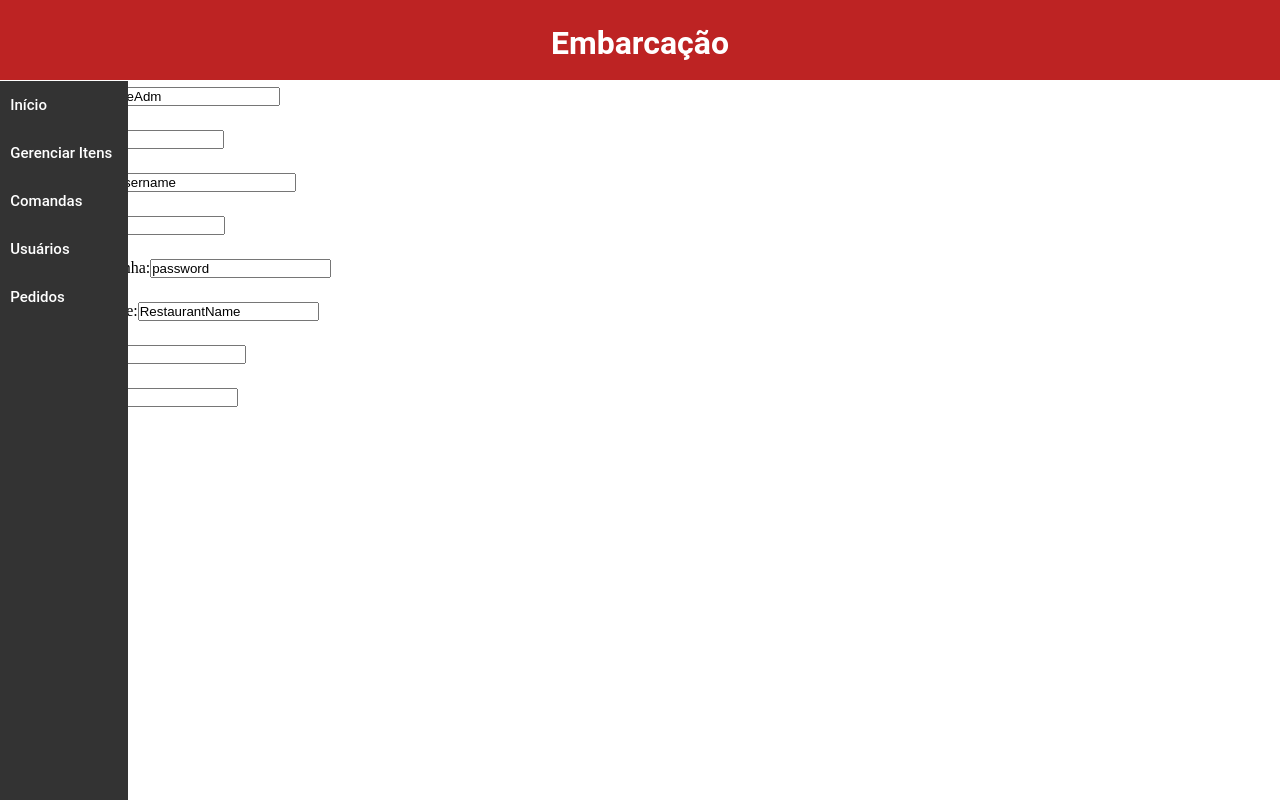
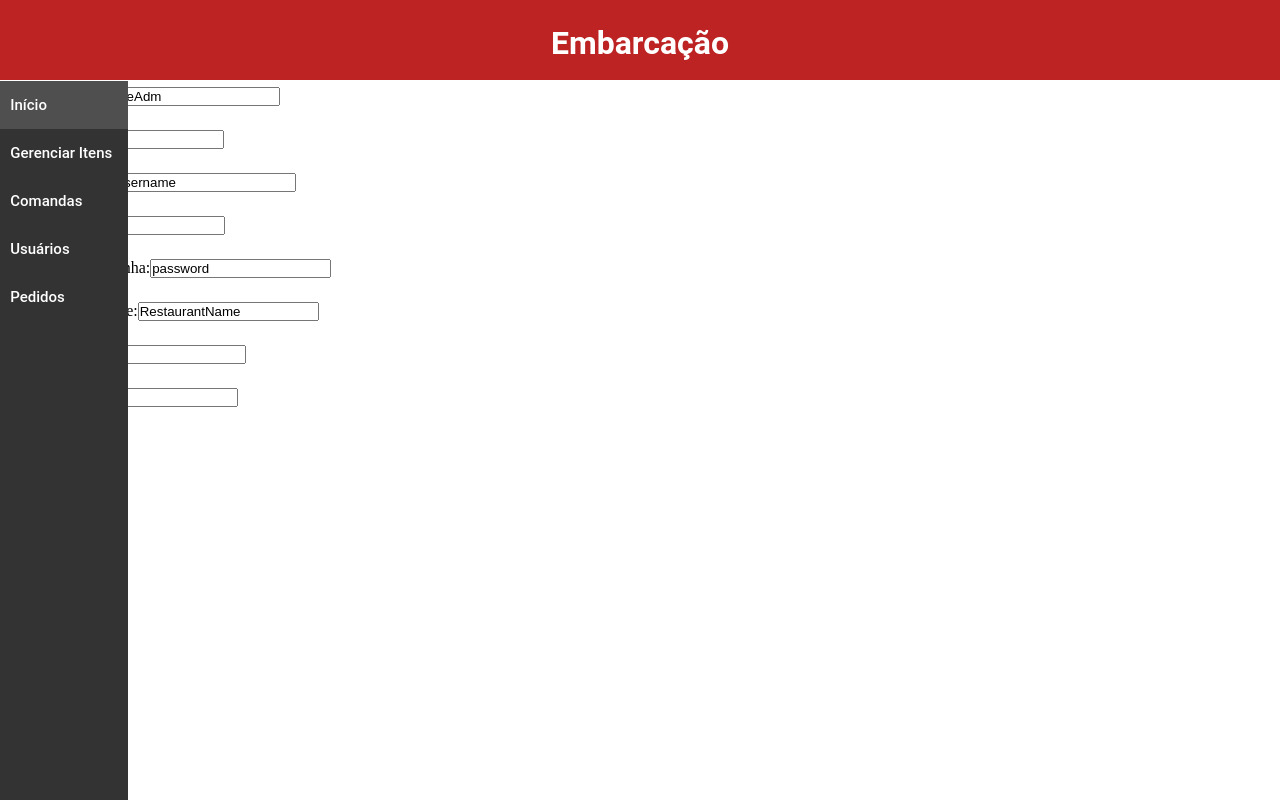
Before and after one commit to Luccacpl/Cardappio, a React (Create React App) app in the folder Cardappio/web/: page /cadastro in a window 1280 px wide. In both pictures the pointer is over the button "Início". Built offline with nearby package versions, Linux system fonts and the light colour scheme.

Commit message:
Adição de hover para o componente ButtonMenu.

```diff
--- a/Cardappio/web/src/styles/components/ButtonMenu.css
+++ b/Cardappio/web/src/styles/components/ButtonMenu.css
@@ -13,4 +13,11 @@
     font-family: 'Roboto', sans-serif;
 
     padding-left: 8%;
+
+    cursor: pointer;
+    outline: none;
 }
+
+.menuButton:hover {
+    background: #4F4F4F;
+}
```
